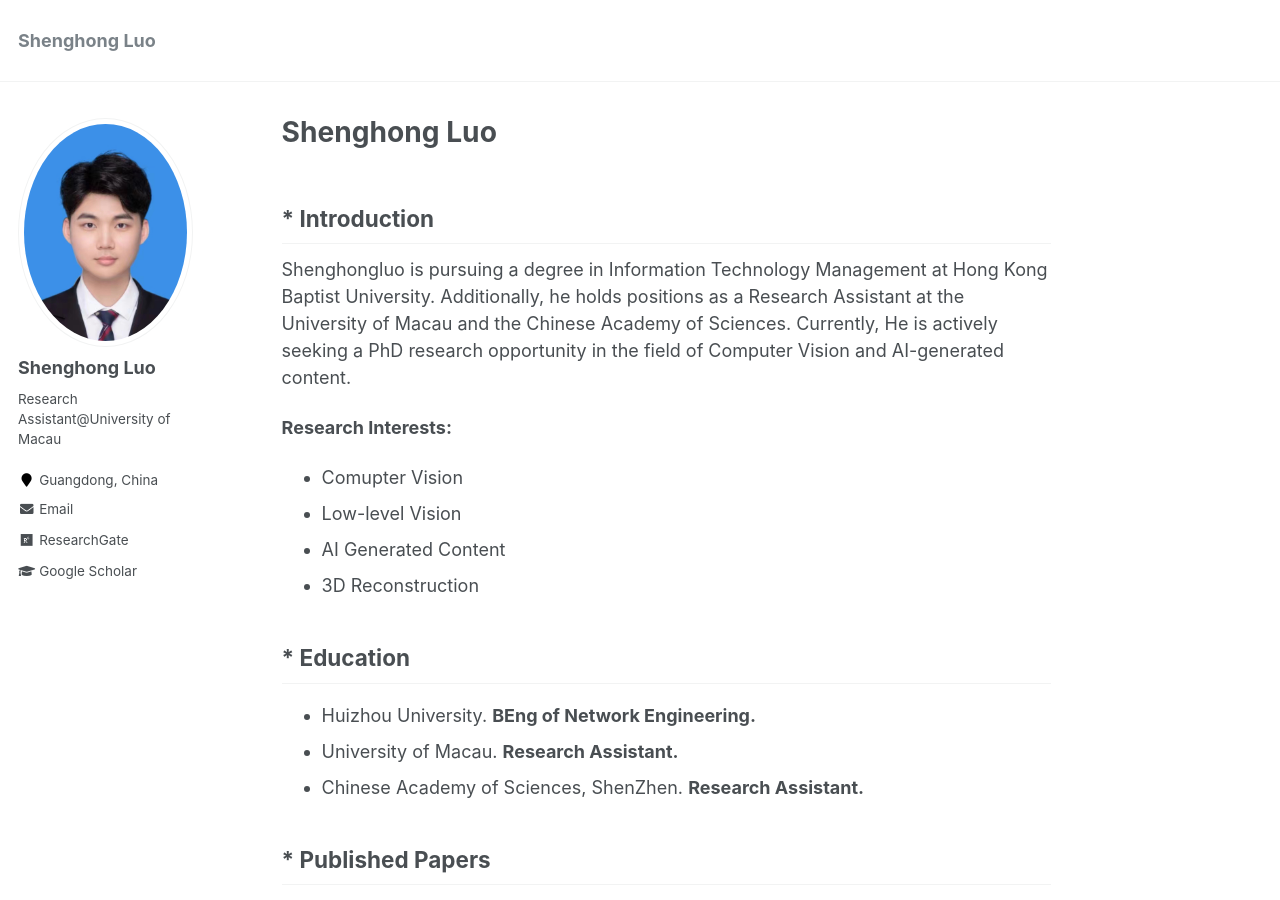
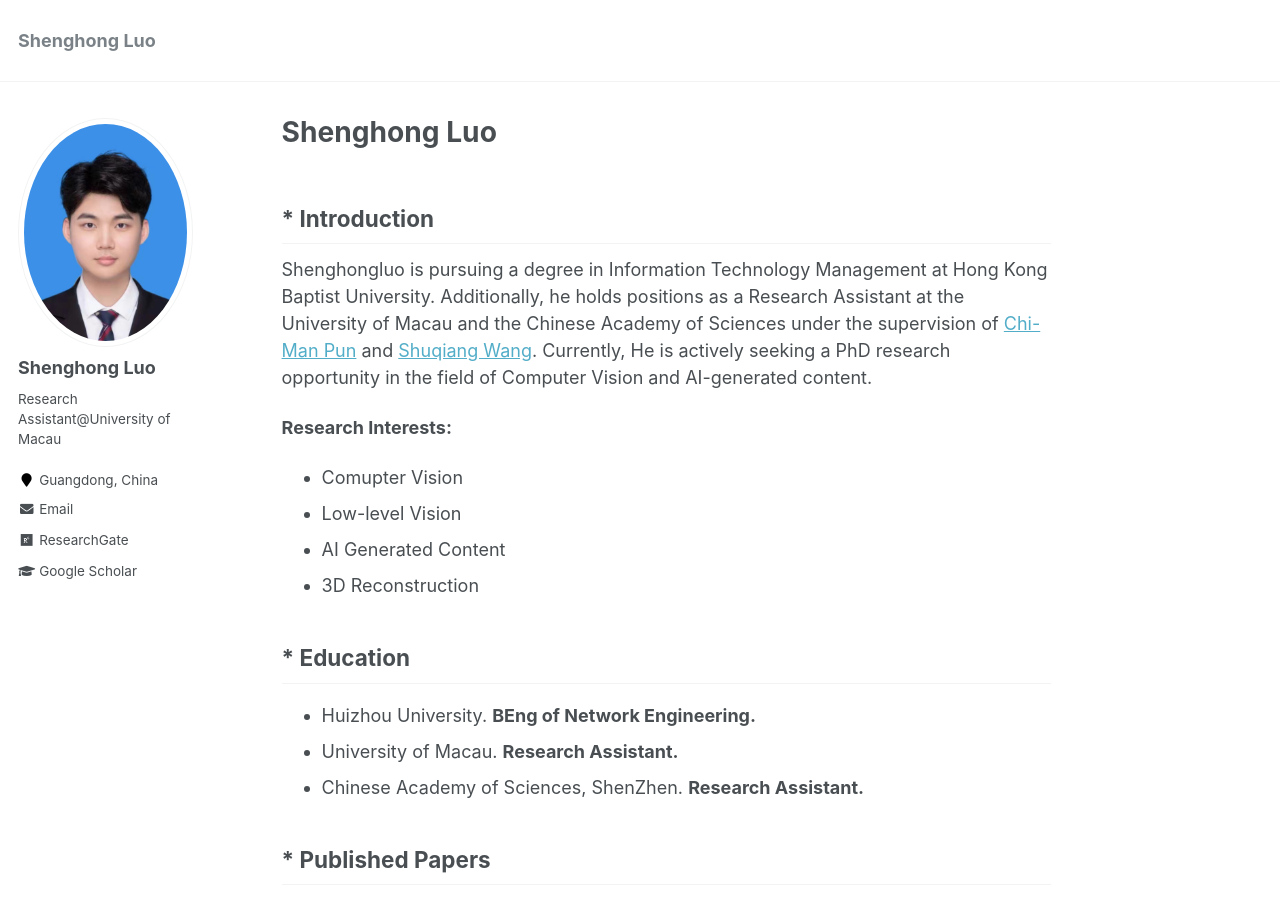
Before and after one commit to Shenghong-Luo/Shenghong-Luo.github.io, a Jekyll site: the page built from _pages/about.md, in a window 1280 px wide and 900 px high. Built offline with Jekyll 4.4.1, drawn with Linux system fonts in a browser that asks for light colours.

Commit message:
Update about.md

```diff
--- a/_pages/about.md
+++ b/_pages/about.md
@@ -8,7 +8,7 @@ redirect_from:
   - /about.html
 ---
 ## * Introduction
-Shenghongluo is pursuing a degree in Information Technology Management at Hong Kong Baptist University. Additionally, he holds positions as a Research Assistant at the University of Macau and the Chinese Academy of Sciences. Currently, He is actively seeking a PhD research opportunity in the field of Computer Vision and AI-generated content.
+Shenghongluo is pursuing a degree in Information Technology Management at Hong Kong Baptist University. Additionally, he holds positions as a Research Assistant at the University of Macau and the Chinese Academy of Sciences under the supervision of <a herf='https://www.cis.um.edu.mo/~cmpun/'>Chi-Man Pun</a> and <a herf='https://scholar.google.com/citations?user=UgFI8VEAAAAJ&hl=zh-CN&oi=ao'>Shuqiang Wang</a>. Currently, He is actively seeking a PhD research opportunity in the field of Computer Vision and AI-generated content.
 
 <b>Research Interests:</b>
 * Comupter Vision
```
